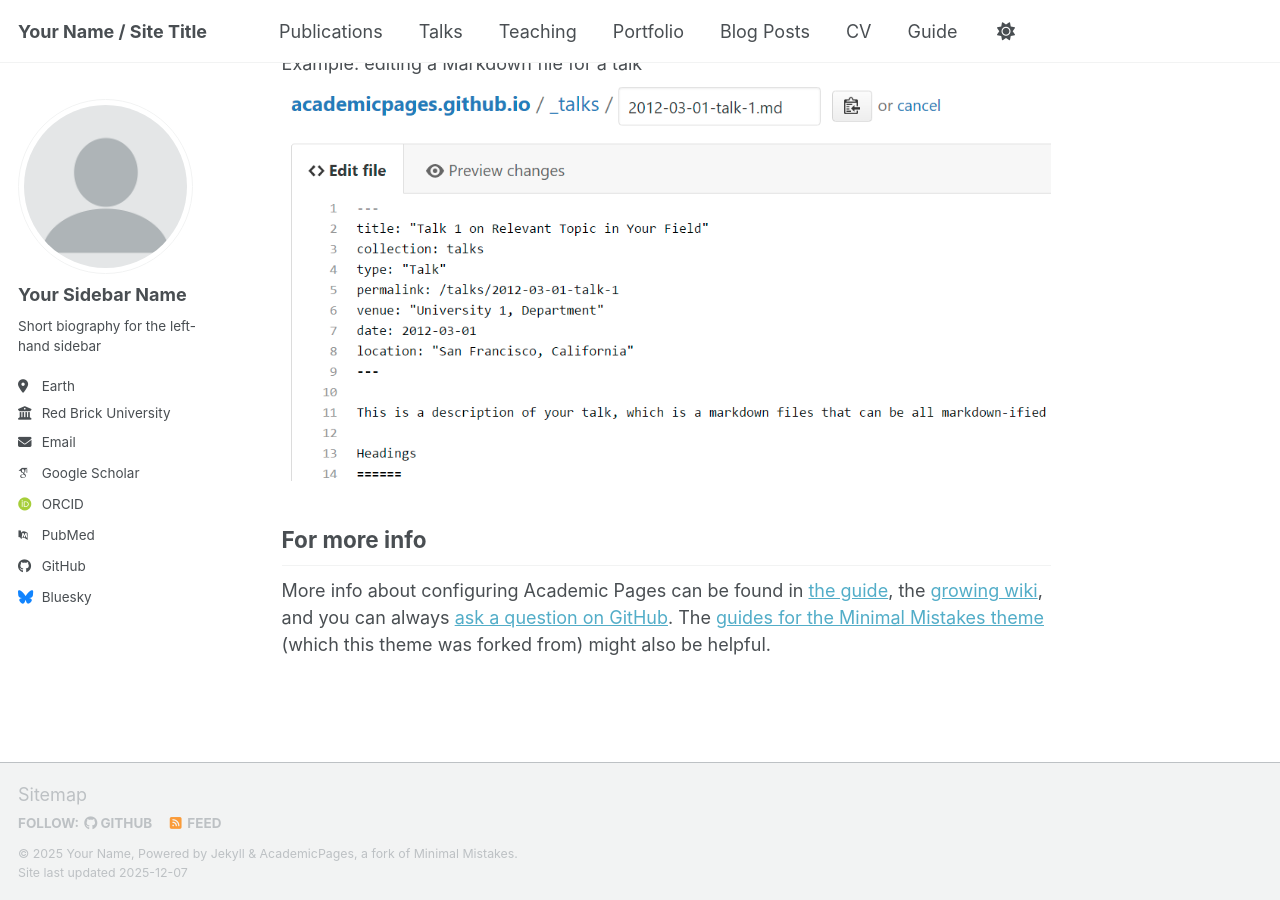
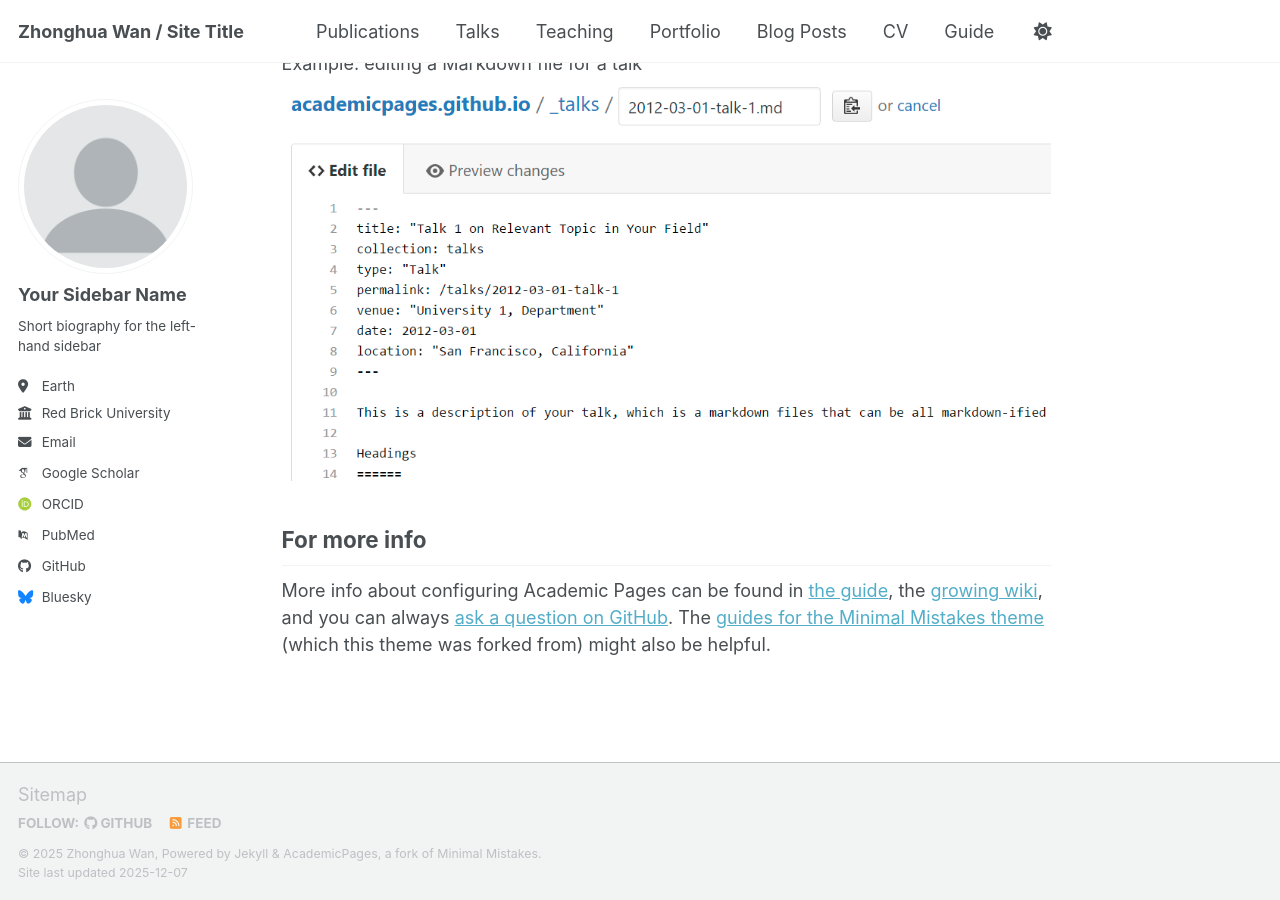
Before and after one commit to WanZhonghua/WanZhonghua.github.io, a Jekyll site: the page built from _pages/about.md, in a window 1280 px wide and 900 px high, scrolled down 2718 px. Built offline with Jekyll 4.4.1, drawn with Linux system fonts in a browser that asks for light colours; some web fonts are replaced; a script bundle is joined from its source files by our own code; library files that are not in the unit come from our copies.

Commit message:
Update _config.yml

```diff
--- a/_config.yml
+++ b/_config.yml
@@ -9,9 +9,9 @@
 # Basic Site Settings
 locale                   : "en-US"
 site_theme               : "default" # Currently available options are "default", "air"
-title                    : "Your Name / Site Title"
+title                    : "Zhonghua Wan / Site Title"
 title_separator          : "-"
-name                     : &name "Your Name"
+name                     : &name "Zhonghua Wan"
 description              : &description "Your Name's academic portfolio"   # Update this with a general description of your site, this is the default if not overridden by a page
 url                      : https://academicpages.github.io # The base hostname & protocol for your site e.g. "https://[your GitHub username].github.io",
                                                            # or if you already have some other page hosted on Github then use "https://[your GitHub username].github.io/[Your Repo Name]"
```
